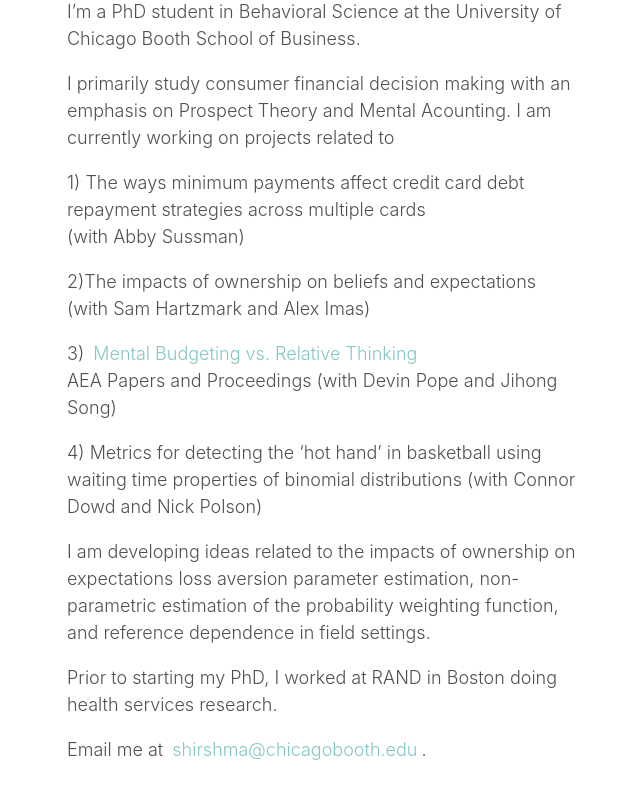
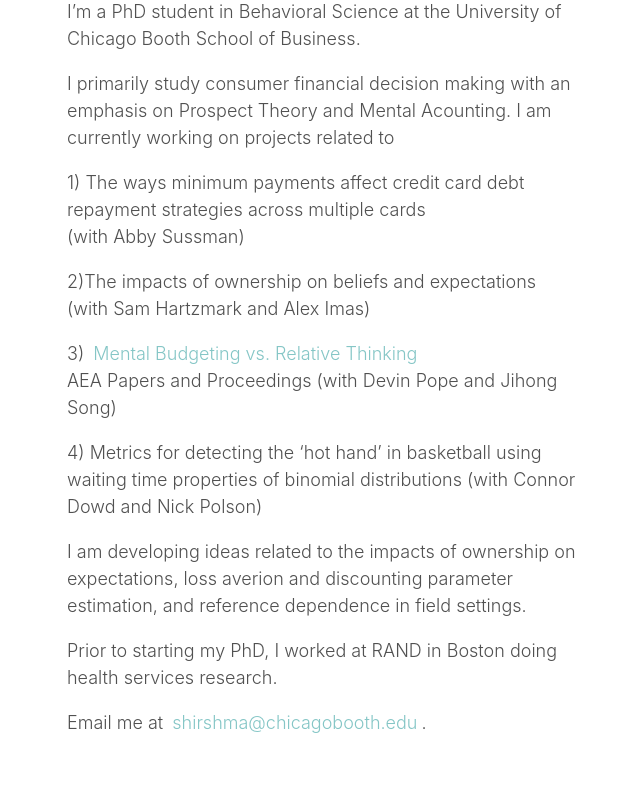
Before and after one commit to shirshma/shirshma.github.io, a Jekyll site: the page built from index.md, in a window 1280 px wide. Shown: the part 421-1211 px from the top of the page, without its empty margins (318-958 px from the left). Built offline with Jekyll 4.4.1, drawn with Linux system fonts in a browser that asks for light colours; after the commit the page ends 1184 px from its top, so only the background shows below that.

Commit message:
Update index.md

```diff
--- a/index.md
+++ b/index.md
@@ -19,7 +19,7 @@ I primarily study consumer financial decision making with an emphasis on Prospec
   <p>4) Metrics for detecting the ‘hot hand’ in basketball using waiting time properties of binomial distributions (with Connor Dowd and Nick Polson)
 
 
-<p>I am developing ideas related to the impacts of ownership on expectations loss aversion parameter estimation, non-parametric estimation of the probability weighting function, and reference dependence in field settings.
+<p>I am developing ideas related to the impacts of ownership on expectations, loss averion and discounting parameter estimation, and reference dependence in field settings.
 
 
 <p> Prior to starting my PhD, I worked at RAND in Boston doing health services research.
```
